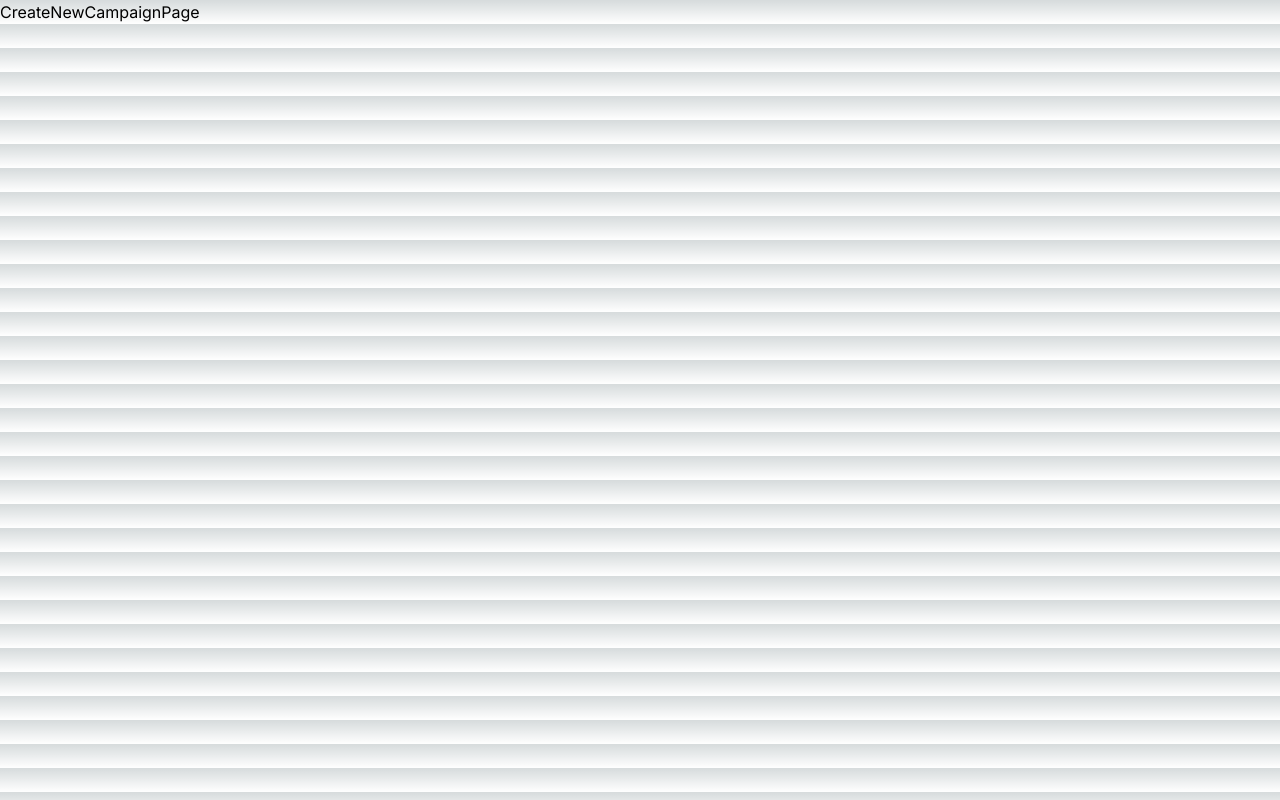
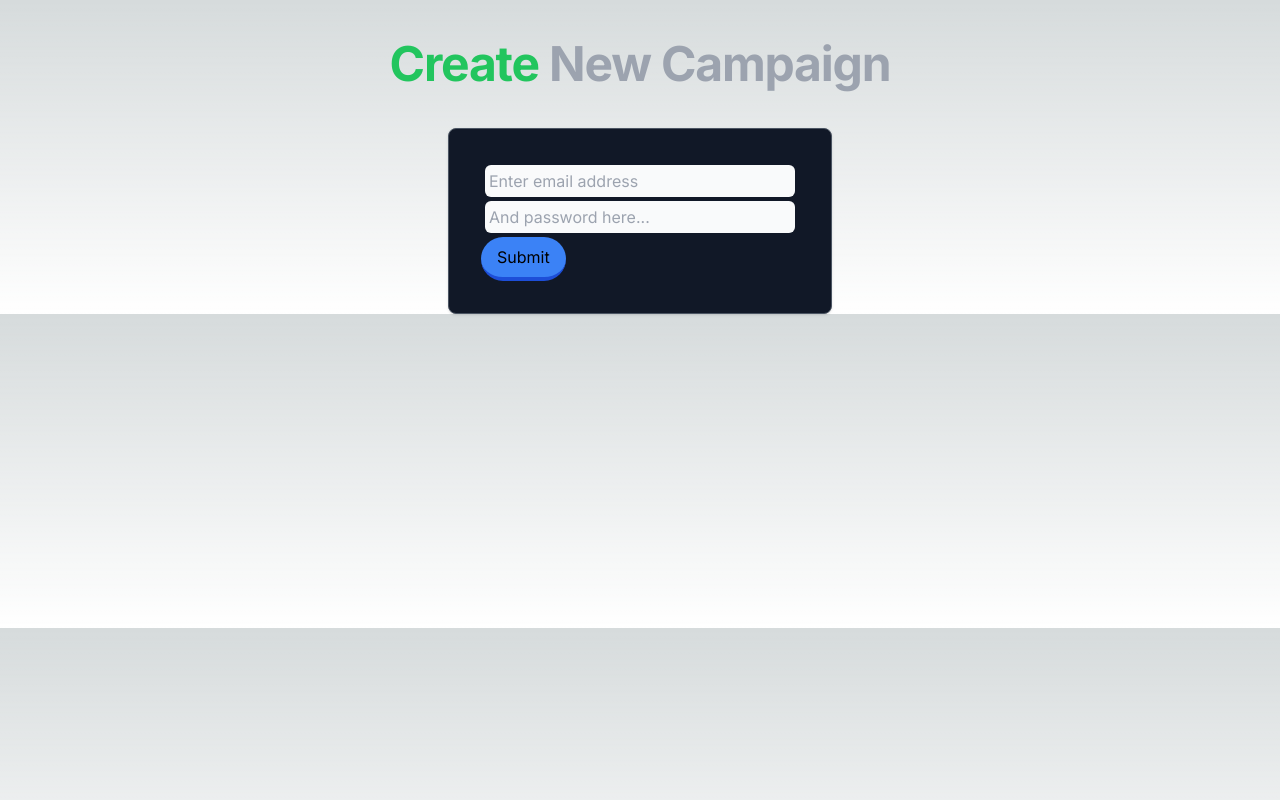
Before and after one commit to abhik-99/NextJs13-Web3, a Next.js app in the folder campaign-client/: page /dashboard/create-campaign in a window 1280 px wide. Built offline with nearby package versions, Linux system fonts and the light colour scheme.

Commit message:
working on create campaign page.

```diff
--- /dev/null
+++ b/campaign-client/app/auth/layout.tsx
@@ -0,0 +1,25 @@
+'use client'
+import { Inter } from "next/font/google";
+import { WagmiConfig } from "wagmi";
+import { config } from "../libs/wagmi";
+
+const inter = Inter({ subsets: ["latin"] });
+
+export const metadata = {
+  title: "Login/Signup",
+  description: "Get Started with your Campaigns",
+};
+
+export default function RootLayout({
+  children,
+}: {
+  children: React.ReactNode;
+}) {
+  return (
+    <html lang="en">
+      <body className={inter.className}>
+        <WagmiConfig config={config}>{children}</WagmiConfig>
+      </body>
+    </html>
+  );
+}
--- a/campaign-client/app/auth/page.tsx
+++ b/campaign-client/app/auth/page.tsx
@@ -1,6 +1,6 @@
 "use client";
 import React, { useState } from "react";
-import BlueButtonClient from "../components/BlueButtonClient";
+import StyledButtonClient from "../components/StyledButtonClient";
 import StyledInputClient from "../components/StyledInputClient";
 import { ErrorMessage, Form, Formik } from "formik";
 import {
@@ -10,7 +10,13 @@ import {
 } from "../components/TabsClient";
 import axios from "axios";
 
+import { useConnect } from "wagmi";
+import { InjectedConnector } from 'wagmi/connectors/injected'
+
 const SignUpPage = () => {
+  const { connect } = useConnect({
+    connector: new InjectedConnector(),
+  })
   const [connected, setConnected] = useState(false);
   const [value, setValue] = useState(0);
 
@@ -41,7 +47,7 @@ const SignUpPage = () => {
       >
         Connect to Your <span className="text-blue-400">Campaigners</span>
       </h1>
-      <div className="h-96  border-2 border-solid border-slate-600 p-10">
+      <div className="h-96 rounded-md border-2 border-solid border-slate-600 p-10">
         <TabsPanelClient>
           <TabClient
             value={value}
@@ -58,9 +64,9 @@ const SignUpPage = () => {
         </TabsPanelClient>
 
         <TabBodyClient value={value} index={0}>
-          <BlueButtonClient onClick={() => setConnected(true)}>
+          <StyledButtonClient onClick={() => setConnected(true)}>
             Connect Wallet
-          </BlueButtonClient>
+          </StyledButtonClient>
           <div className="my-6">
             <div className="relative">
               <div
@@ -115,18 +121,18 @@ const SignUpPage = () => {
                 />
                 <ErrorMessage name="password" component="div" />
 
-                <BlueButtonClient type="submit" disabled={isSubmitting}>
+                <StyledButtonClient type="submit" disabled={isSubmitting}>
                   Submit
-                </BlueButtonClient>
+                </StyledButtonClient>
               </Form>
             )}
           </Formik>
         </TabBodyClient>
         <TabBodyClient value={value} index={1}>
           {!connected && (
-            <BlueButtonClient onClick={() => setConnected((prev) => !prev)}>
+            <StyledButtonClient onClick={() => setConnected((prev) => !prev)}>
               Connect Wallet
-            </BlueButtonClient>
+            </StyledButtonClient>
           )}
           {connected && (
             <Formik
@@ -176,9 +182,9 @@ const SignUpPage = () => {
                   />
                   <ErrorMessage name="password" component="div" />
 
-                  <BlueButtonClient type="submit" disabled={isSubmitting}>
+                  <StyledButtonClient type="submit" disabled={isSubmitting}>
                     Submit
-                  </BlueButtonClient>
+                  </StyledButtonClient>
                 </Form>
               )}
             </Formik>
--- a/campaign-client/app/campaigns/[vote]/page.tsx
+++ b/campaign-client/app/campaigns/[vote]/page.tsx
@@ -1,5 +1,5 @@
 "use client";
-import BlueButtonClient from "@/app/components/BlueButtonClient";
+import StyledButtonClient from "@/app/components/StyledButtonClient";
 import ProgressBarClient from "@/app/components/ProgressBarClient";
 import StyledRadioOptionClient from "@/app/components/StyledRadioClient";
 import { ErrorMessage, Form, Formik } from "formik";
@@ -97,9 +97,9 @@ const VoteInCampaignPage = ({ params }: { params: { vote: string } }) => {
                       ))}
                     </div>
 
-                    <BlueButtonClient type="submit" disabled={isSubmitting}>
+                    <StyledButtonClient type="submit" disabled={isSubmitting}>
                       Submit
-                    </BlueButtonClient>
+                    </StyledButtonClient>
                     <ErrorMessage name="picked" component="div" className="mt-4"/>
                   </Form>
                 )}
--- a/campaign-client/app/components/BlueButtonClient.tsx
+++ /dev/null
@@ -1,26 +0,0 @@
-"use client";
-import React, { ButtonHTMLAttributes, ReactNode } from "react";
-
-type ButtonProps = ButtonHTMLAttributes<HTMLButtonElement> & {
-  children: ReactNode;
-};
-
-const BlueButtonClient = ({
-  type = "submit",
-  disabled = false,
-  children,
-  onClick,
-}: ButtonProps) => {
-  return (
-    <button
-      type={type}
-      disabled={disabled}
-      onClick={onClick}
-      className="bg-blue-500 p-2 border-b-4 border-blue-700 rounded-full hover:bg-blue-800 w-full"
-    >
-      {children}
-    </button>
-  );
-};
-
-export default BlueButtonClient;
--- /dev/null
+++ b/campaign-client/app/components/StyledButtonClient.tsx
@@ -0,0 +1,43 @@
+"use client";
+import React, { ButtonHTMLAttributes, ReactNode } from "react";
+import cx from "classnames";
+
+type ButtonProps = ButtonHTMLAttributes<HTMLButtonElement> & {
+  children: ReactNode;
+  color?: "blue" | "green" | "yellow" | "red";
+  fullWidth?: boolean;
+};
+
+const StyledButtonClient = ({
+  type = "submit",
+  disabled = false,
+  children,
+  onClick,
+  color = "blue",
+  fullWidth = false,
+}: ButtonProps) => {
+  const colorClass =
+    color === "blue"
+      ? "bg-blue-500  border-blue-700  hover:bg-blue-800"
+      : color === "green"
+      ? "bg-green-500  border-green-700  hover:bg-green-800"
+      : color === "red"
+      ? "bg-red-500  border-red-700  hover:bg-red-800"
+      : "bg-yellow-500  border-yellow-700  hover:bg-yellow-800";
+  return (
+    <button
+      type={type}
+      disabled={disabled}
+      onClick={onClick}
+      className={cx(
+        "py-2 px-4 border-b-4 rounded-full",
+        fullWidth && "w-full",
+        colorClass
+      )}
+    >
+      {children}
+    </button>
+  );
+};
+
+export default StyledButtonClient;
--- a/campaign-client/app/dashboard/create-campaign/page.tsx
+++ b/campaign-client/app/dashboard/create-campaign/page.tsx
@@ -1,9 +1,62 @@
-import React from 'react'
+"use client"
+import StyledButtonClient from "@/app/components/StyledButtonClient";
+import StyledInputClient from "@/app/components/StyledInputClient";
+import { ErrorMessage, Form, Formik } from "formik";
+import React from "react";
 
 const CreateNewCampaignPage = () => {
   return (
-    <div>CreateNewCampaignPage</div>
-  )
-}
+    <div className="flex flex-col items-center justify-center">
+      <h1 className="my-10 text-5xl font-bold tracking-tight text-gray-400">
+        <span className="text-green-500">Create</span> New Campaign
+      </h1>
+      <main className="w-full max-w-sm p-4 rounded-lg shadow sm:p-6 md:p-8 bg-gray-900 border border-gray-600">
+        <Formik
+          initialValues={{ email: "", password: "" }}
+          onSubmit={(values) => {
+            console.log("Campaign to be created with values", values);
+          }}
+          validate={(values) => {
+            const errors: any = {};
 
-export default CreateNewCampaignPage
+            if (!values.email) {
+              errors.email = "*Required";
+            } else if (
+              !/^[A-Z0-9._%+-]+@[A-Z0-9.-]+\.[A-Z]{2,}$/i.test(values.email)
+            ) {
+              errors.email = "Invalid email address";
+            }
+            if (!values.password) {
+              errors.password = "*Required";
+            }
+            return errors;
+          }}
+        >
+          {({ isSubmitting }) => (
+            <Form>
+              <StyledInputClient
+                type="email"
+                name="email"
+                placeholder="Enter email address"
+              />
+              <ErrorMessage name="email" component="div" />
+
+              <StyledInputClient
+                type="password"
+                name="password"
+                placeholder="And password here..."
+              />
+              <ErrorMessage name="password" component="div" />
+
+              <StyledButtonClient type="submit" disabled={isSubmitting}>
+                Submit
+              </StyledButtonClient>
+            </Form>
+          )}
+        </Formik>
+      </main>
+    </div>
+  );
+};
+
+export default CreateNewCampaignPage;
--- a/campaign-client/app/dashboard/page.tsx
+++ b/campaign-client/app/dashboard/page.tsx
@@ -1,18 +1,13 @@
 import Image from "next/image";
 import React from "react";
+import StyledButtonClient from "../components/StyledButtonClient";
 
+import { BiEditAlt } from "react-icons/bi";
+import Link from "next/link";
 const UserDashboardPage = () => {
   return (
     <div className="container mx-auto">
-      <h1
-        className="
-        my-10
-        text-center
-        text-6xl
-        font-bold
-        tracking-tight
-        text-gray-400"
-      >
+      <h1 className="my-10 text-center text-6xl font-bold tracking-tight text-gray-400">
         <span className="text-green-300">Your</span> Dashboard
       </h1>
       <div className="w-full flex flex-col items-center justify-center">
@@ -23,9 +18,37 @@ const UserDashboardPage = () => {
           alt="Homer's Dashboard"
           className="rounded-full"
         />
-      <main className="px-2 md:px-0 w-full md:w-4/5 lg:w-2/3 mt-16">
-        <div className="min-w-full bg-gray-700">
-          Hello
+        <main className="p-2 w-full md:w-4/5 lg:w-2/3 mt-16 rounded-md border border-gray-500">
+          <div className="p-2 min-w-full bg-gray-700 rounded-md grid grid-cols-1 md:grid-cols-2">
+            <div className="w-full">
+              <div className="flex items-center justify-between">
+                <h2 className="text-3xl font-bold tracking-tight text-gray-300">
+                  Your <span className="text-cyan-200">Details</span>
+                </h2>
+                <button title="Feature Not implemented">
+                  <BiEditAlt />
+                </button>
+              </div>
+              <p>Name:</p>
+              <p>Email:</p>
+              <p>Wallet Address:</p>
+              <p>Joined On:</p>
+              <p>Campaigns Created</p>
+            </div>
+            <div className="w-full flex flex-col items-center justify-evenly pt-5 md:pl-3 md:pt-2">
+              <Link href="/dashboard/my-campaigns">
+                <StyledButtonClient color="yellow" >
+                  My Campaigns
+                </StyledButtonClient>
+              </Link>
+              <Link href="/dashboard/create-campaign">
+                <StyledButtonClient color="green">
+                  Create Campaign
+                </StyledButtonClient>
+              </Link>
+
+              <StyledButtonClient>Your History</StyledButtonClient>
+            </div>
           </div>
         </main>
       </div>
--- /dev/null
+++ b/campaign-client/app/libs/wagmi.ts
@@ -0,0 +1,16 @@
+import { configureChains } from '@wagmi/core'
+import { publicProvider } from '@wagmi/core/providers/public'
+import { alchemyProvider } from '@wagmi/core/providers/alchemy'
+import { polygonMumbai } from 'viem/chains'
+import { createConfig } from 'wagmi'
+
+const { chains, publicClient, webSocketPublicClient } = configureChains(
+  [polygonMumbai],
+  [alchemyProvider({ apiKey: process.env.ALCHEMY_API }), publicProvider()],
+)
+
+export const config = createConfig({
+  autoConnect: true,
+  publicClient,
+  webSocketPublicClient,
+})
--- a/campaign-client/tsconfig.json
+++ b/campaign-client/tsconfig.json
@@ -23,6 +23,6 @@
       "@/*": ["./*"]
     }
   },
-  "include": ["next-env.d.ts", "**/*.ts", "**/*.tsx", ".next/types/**/*.ts"],
+  "include": ["additional-env.d.ts","next-env.d.ts", "**/*.ts", "**/*.tsx", ".next/types/**/*.ts"],
   "exclude": ["node_modules"]
 }
```
Also changed, not shown: campaign-client/additional-env.d.ts (added, +14 -0 lines), 1 other file (tests, documents, lock files or other folders). Lines whose indentation alone changed are shown as unchanged.
